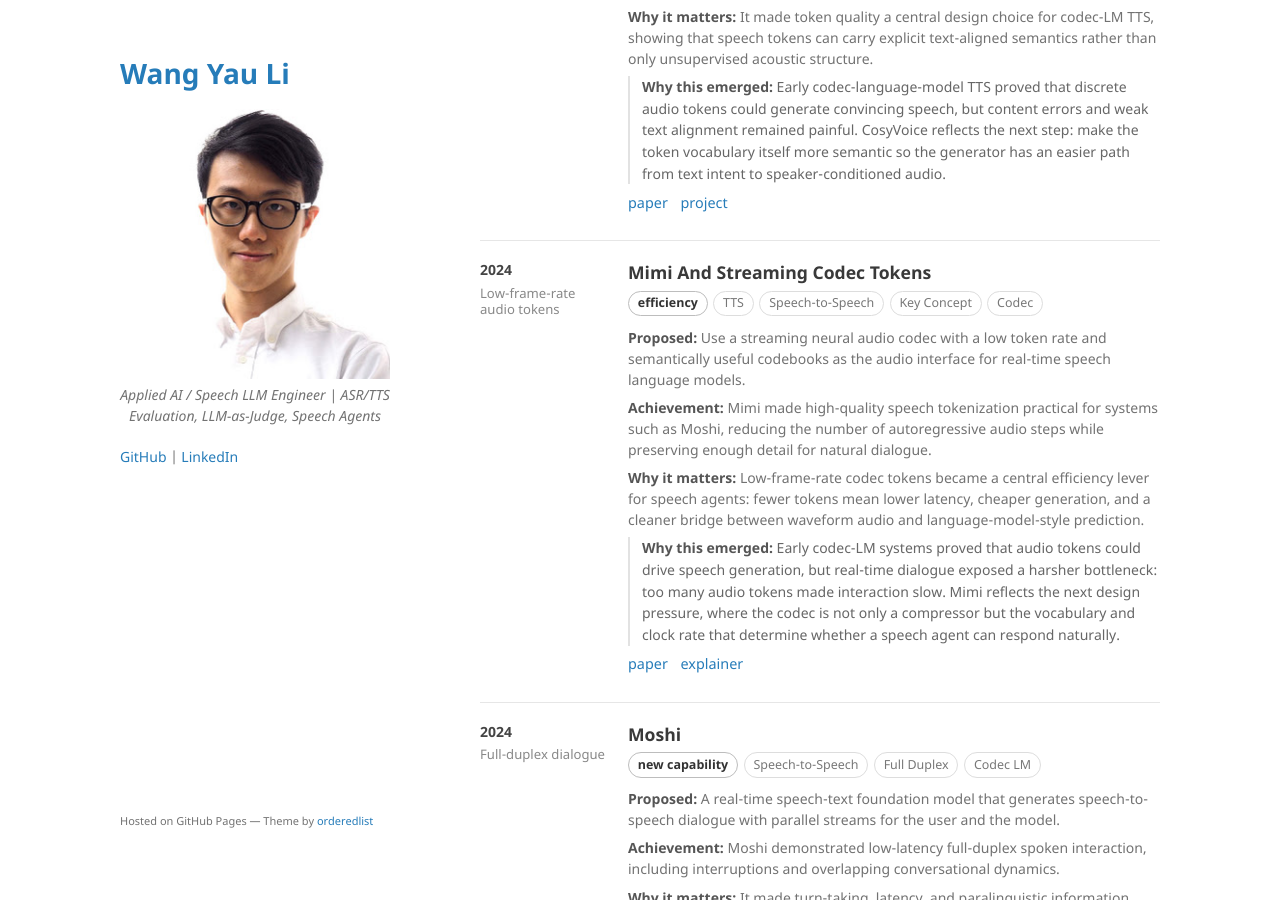
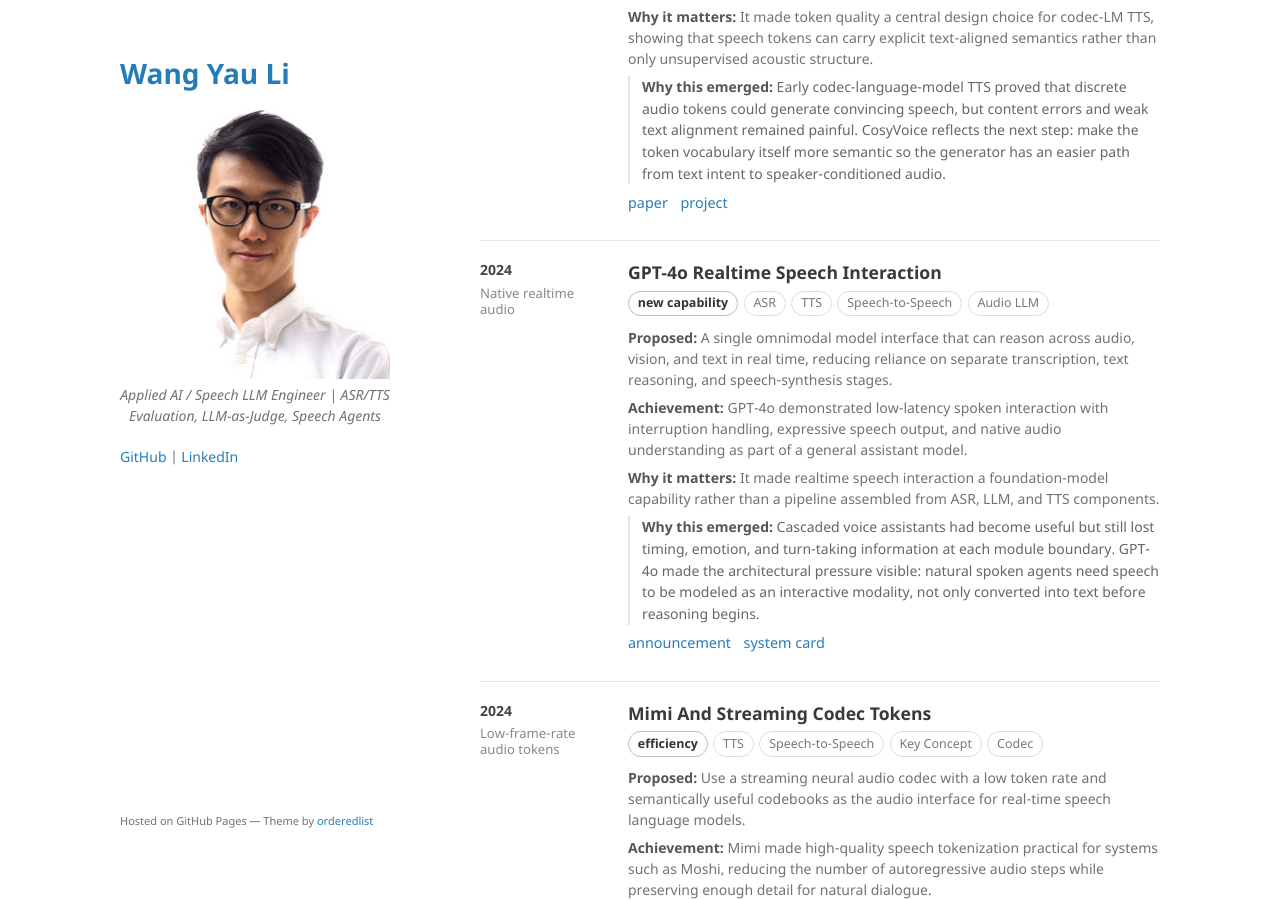
Before and after one commit to kennethli319/kennethli319.github.io, a Jekyll site: the page built from speech-timeline.md, in a window 1280 px wide and 900 px high, scrolled down 27605 px. Built offline with Jekyll 4.4.1, drawn with Linux system fonts in a browser that asks for light colours.

Commit message:
Add GPT-4o realtime speech timeline milestone

```diff
--- a/speech-timeline.md
+++ b/speech-timeline.md
@@ -1206,6 +1206,22 @@ title: Speech Timeline
 <section class="speech-row">
   <aside class="speech-year">
     2024
+    <div class="speech-kicker">Native realtime audio</div>
+  </aside>
+  <div class="speech-body">
+    <h2>GPT-4o Realtime Speech Interaction</h2>
+    <div class="speech-meta"><span class="speech-impact">new capability</span><span class="speech-tag">ASR</span><span class="speech-tag">TTS</span><span class="speech-tag">Speech-to-Speech</span><span class="speech-tag">Audio LLM</span></div>
+    <p><strong>Proposed:</strong> A single omnimodal model interface that can reason across audio, vision, and text in real time, reducing reliance on separate transcription, text reasoning, and speech-synthesis stages.</p>
+    <p><strong>Achievement:</strong> GPT-4o demonstrated low-latency spoken interaction with interruption handling, expressive speech output, and native audio understanding as part of a general assistant model.</p>
+    <p><strong>Why it matters:</strong> It made realtime speech interaction a foundation-model capability rather than a pipeline assembled from ASR, LLM, and TTS components.</p>
+    <p class="speech-reflection"><strong>Why this emerged:</strong> Cascaded voice assistants had become useful but still lost timing, emotion, and turn-taking information at each module boundary. GPT-4o made the architectural pressure visible: natural spoken agents need speech to be modeled as an interactive modality, not only converted into text before reasoning begins.</p>
+    <p class="speech-source"><a href="https://openai.com/index/hello-gpt-4o/">announcement</a> <a href="https://arxiv.org/abs/2410.21276">system card</a></p>
+  </div>
+</section>
+
+<section class="speech-row">
+  <aside class="speech-year">
+    2024
     <div class="speech-kicker">Low-frame-rate audio tokens</div>
   </aside>
   <div class="speech-body">
```
